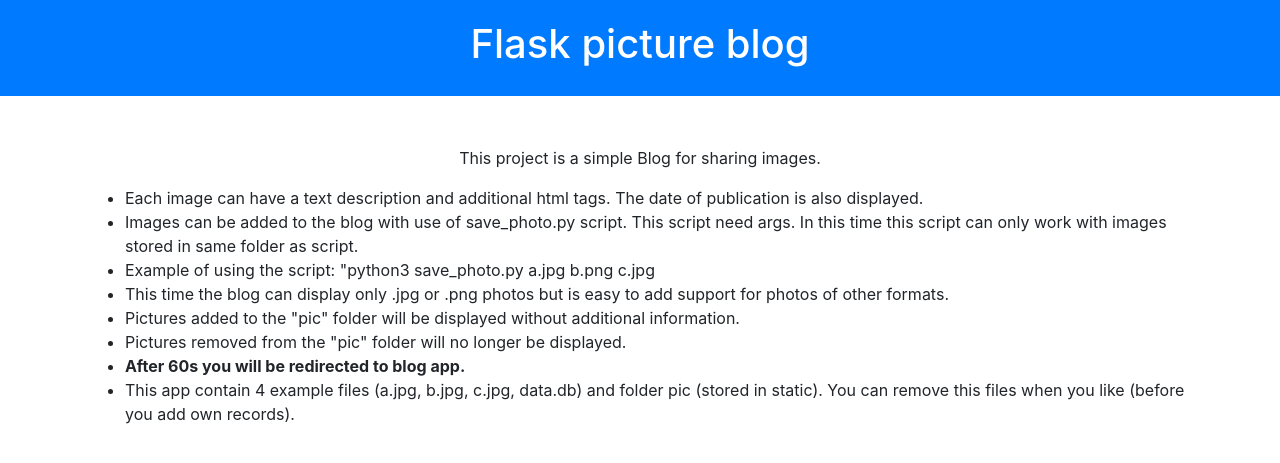
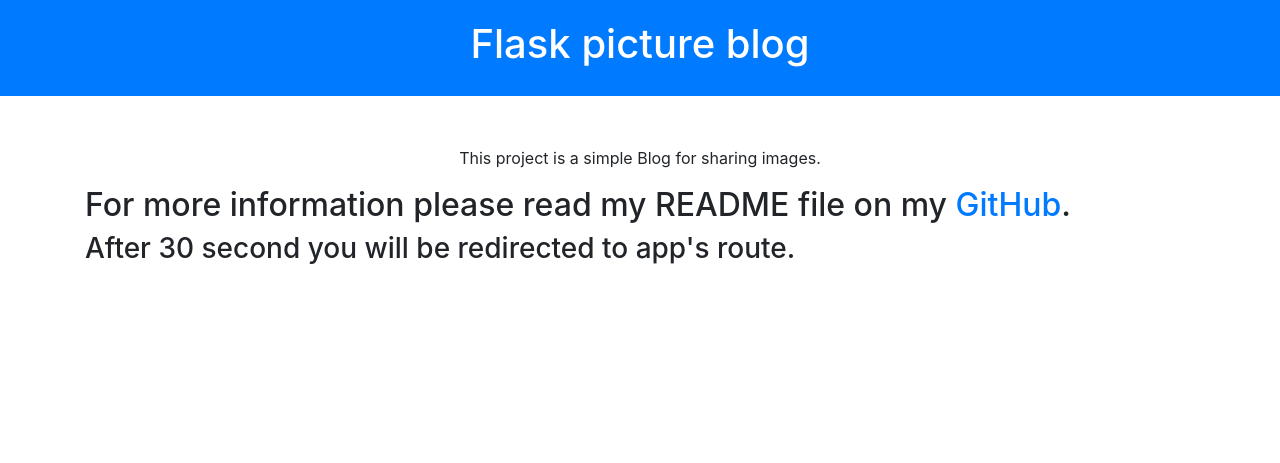
Before and after one commit to Jan-Havlish/flask_pictures_blog, a Flask app: page / in a window 1280 px wide. Shown: the top 463 px of the page. Run offline with Flask 2, Linux system fonts and the light colour scheme; data that the repository does not hold is empty; some libraries are stand-ins or nearby versions.

Commit message:
Cleaning up unnecessary code, simplifying home.html

```diff
--- a/__init__.py
+++ b/__init__.py
@@ -1,6 +1,6 @@
 from flask import Flask
 from db_handler import PickleDBHandler
 
-app = Flask(__name__, static_url_path="/static", ) # make app object for Flask
+app = Flask(__name__, static_url_path="/static", )  # make app object for Flask
 app.config["SECRET_KEY"] = "secret_key"
-db_handler = PickleDBHandler("data.db") # make object to easier work with PickleDB
+db_handler = PickleDBHandler("data.db")  # make object to easier work with PickleDB
--- a/db_handler.py
+++ b/db_handler.py
@@ -1,4 +1,5 @@
 import pickledb
+
 
 class PickleDBHandler:
     def __init__(self, db_path):
--- a/funcions_for_routes.py
+++ b/funcions_for_routes.py
@@ -1,19 +1,12 @@
-import json, os, requests
-from flask import url_for
-def try_to_load_json(JSON, error_mes): #because when showed picture which does not have a record in the db return False
+import json
+
+
+def try_to_load_json(JSON,
+                     error_mes):  # because when showed picture which does not have a record in the db return False
     """Try to load JSON, Except - return error message."""
     true_json = {}
-    try: true_json = json.loads(JSON)
-    except TypeError: true_json = {"text": error_mes}
+    try:
+        true_json = json.loads(JSON)
+    except TypeError:
+        true_json = {"text": error_mes}
     return true_json
-
-def find_current_dir():
-    """Found where is script running."""
-    return os.path.dirname(os.path.abspath(__file__))
-
-def return_dir_of_pictures():
-    """Returns directory of pictures."""
-    return os.path.join(find_current_dir(), 'static', 'pic')
-
-def update_loader():
-    requests.get("http://192.168.1.92:5000/reload_photo_loader/") # ip of your server
--- a/routes.py
+++ b/routes.py
@@ -1,39 +1,34 @@
 from flask import render_template, abort, redirect, url_for
 from __init__ import app, db_handler
-from funcions_for_routes import try_to_load_json, update_loader
+from funcions_for_routes import try_to_load_json
 
 
 @app.route("/")
 @app.route("/home/")
 def houme():
-    update_loader()
     return render_template("home.html")
+
 
 @app.route("/pic/")
 def redirect_to_first_pic():
     return redirect(url_for('pic', pic_num=0))
 
+
 @app.route("/pic/<int:pic_num>")
 def pic(pic_num):
-
     records = db_handler.get_all()
 
-    total_photos = len(records) # protection against accessing a non exiting photo
+    total_photos = len(records)  # protection against accessing a non exiting photo
     if pic_num < 0 or pic_num >= total_photos:
         abort(404)
     name_of_img = records[pic_num]
-    img_src = f"/static/pic/{name_of_img}" # source of picture
-    img_data = db_handler.get(name_of_img) # get record of the picture
+    img_src = f"/static/pic/{name_of_img}"  # source of picture
+    img_data = db_handler.get(name_of_img)  # get record of the picture
     dictionary_of_one_img = try_to_load_json(img_data, "Error - record of this picture was not found")
-    return render_template('photo.html', img_src=img_src, current_index=pic_num, total_photos=total_photos, img_data = dictionary_of_one_img)
+    return render_template('photo.html', img_src=img_src, current_index=pic_num, total_photos=total_photos,
+                           img_data=dictionary_of_one_img)
 
-@app.errorhandler(404) # funcion for error 404 page
+
+@app.errorhandler(404)  # funcion for error 404 page
 def page_not_found(error):
     return render_template('404.html'), 404
-
-@app.route("/reload_photo_loader/")
-def reload_photo_loader():
-    global photo_loader_instance
-    photo_loader_instance.photo_names = []
-    photo_loader_instance.load_photos()
-    return {"value" : "updated list of photos"}
--- a/templates/home.html
+++ b/templates/home.html
@@ -4,7 +4,7 @@
 <head>
     <meta charset="UTF-8">
     <meta name="viewport" content="width=device-width, initial-scale=1.0">
-  <meta http-equiv="refresh" content="60;url=/pic/" />
+    <meta http-equiv="refresh" content="30;url=/pic/"/>
     <link rel="shortcut icon" href="{{ url_for('static', filename='pictures_flask_blog.ico') }}" type="image/x-icon">
     <!-- Připojení Bootstrap CSS -->
     <link rel="stylesheet" href="https://maxcdn.bootstrapcdn.com/bootstrap/4.5.2/css/bootstrap.min.css">
@@ -21,18 +21,9 @@
             <p class="text-center">
                 This project is a simple Blog for sharing images.
             </p>
-          <ul>
-            <li>Each image can have a text description and additional html tags. The date of publication is also displayed. </li>
-            <li>Images can be added to the blog with use of save_photo.py script. This script need args. In this time this script can only work with images stored in same folder as script.</li>
-            <li>Example of using the script: "python3 save_photo.py a.jpg b.png c.jpg</li>
-            <li>This time the blog can display only .jpg or .png photos but is easy to add support for photos of other formats.</li>
-            <li>Pictures added to the "pic" folder will be displayed without additional information.</li>
-            <li>Pictures removed from the "pic" folder will no longer be displayed.</li>
-            <li>
-              <strong> After 60s you will be redirected to blog app.</strong>
-            </li>
-            <li> This app contain 4 example files (a.jpg, b.jpg, c.jpg, data.db) and folder pic (stored in static). You can remove this files when you like (before you add own records).</li>
-          </ul>
+            <h2> For more information please read my README file on my <a
+                    href="https://github.com/Jan-Havlish/flask_pictures_blog/blob/master/README.md">GitHub</a>. </h2>
+            <h3> After 30 second you will be redirected to app's route.</h3>
         </div>
     </div>
 </div>
--- a/templates/photo.html
+++ b/templates/photo.html
@@ -3,10 +3,10 @@
 <head>
     <title>Photo Browser</title>
     <link rel="shortcut icon" href="{{ url_for('static', filename='pictures_flask_blog.ico') }}" type="image/x-icon">
-    <link rel="stylesheet" href="https://maxcdn.bootstrapcdn.com/bootstrap/4.0.0/css/bootstrap.min.css" integrity="sha384-Gn5384xqQ1aoWXA+058RXPxPg6fy4IWvTNh0E263XmFcJlSAwiGgFAW/dAiS6JXm" crossorigin="anonymous">
+    <link rel="stylesheet" href="https://maxcdn.bootstrapcdn.com/bootstrap/4.0.0/css/bootstrap.min.css"
+          integrity="sha384-Gn5384xqQ1aoWXA+058RXPxPg6fy4IWvTNh0E263XmFcJlSAwiGgFAW/dAiS6JXm" crossorigin="anonymous">
     <link rel="stylesheet" href="{{ url_for('static', filename='style.css') }}">
     <script src="{{ url_for('static', filename='script.js') }}"></script>
-
 </head>
 <body>
 <div class="container h-100">
```
Lines whose indentation alone changed are shown as unchanged.
